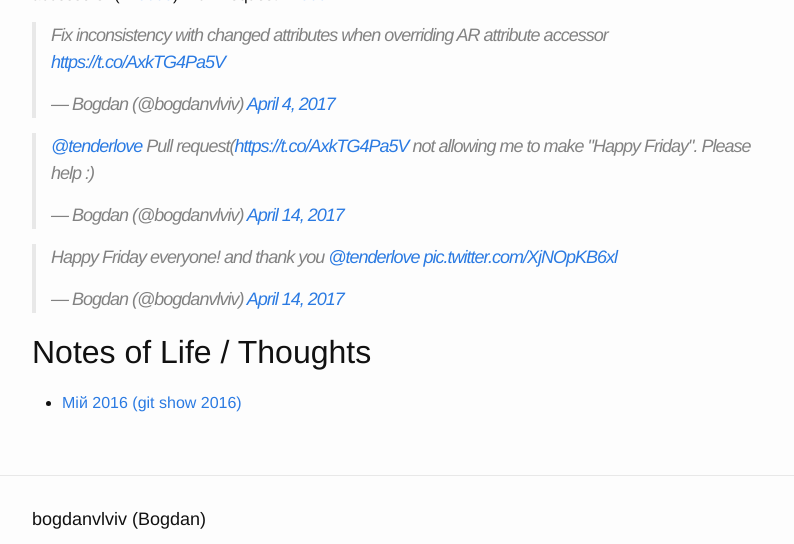
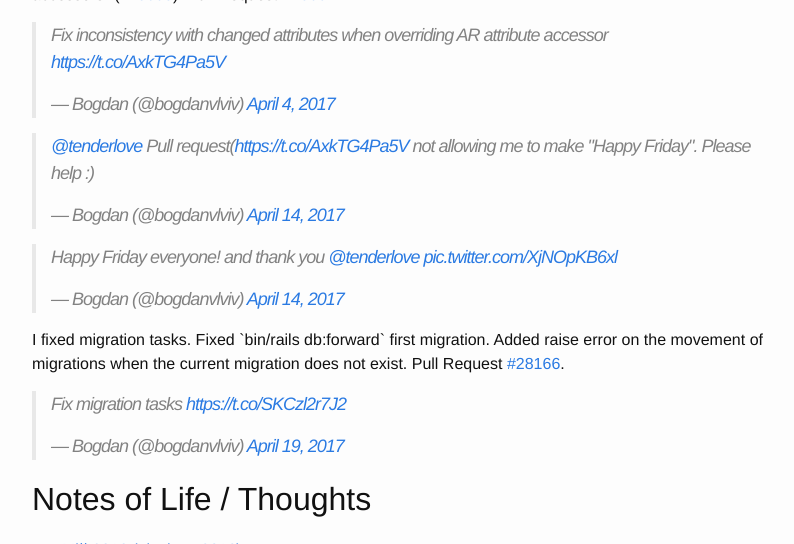
Before and after one commit to crowdpro3/bogdanvlviv.github.io, a Jekyll site: the page built from about.html, in a window 1280 px wide and 900 px high, scrolled down 1945 px, cut to the strip 0-544 px from the top of the window. Shown: the whole strip, without its empty margins (238-1032 px from the left). Built offline with Jekyll 4.4.1, drawn with Linux system fonts in a browser that asks for light colours; comment, search, counter and statistics services are not loaded.

Commit message:
Add new swags on about page :tada:

```diff
--- a/about.html
+++ b/about.html
@@ -204,6 +204,15 @@ permalink: /about.html
   <blockquote class="twitter-tweet" data-lang="en"><p lang="en" dir="ltr">Happy Friday everyone! and thank you <a href="https://twitter.com/tenderlove">@tenderlove</a> <a href="https://t.co/XjNOpKB6xl">pic.twitter.com/XjNOpKB6xl</a></p>&mdash; Bogdan (@bogdanvlviv) <a href="https://twitter.com/bogdanvlviv/status/852947072852664325">April 14, 2017</a></blockquote>
 </p>
 
+<p>
+  I fixed migration tasks.
+  Fixed `bin/rails db:forward` first migration.
+  Added raise error on the movement of migrations when the current migration does not exist.
+  Pull Request <a href="https://github.com/rails/rails/pull/28166" target="_blank">#28166</a>.
+
+  <blockquote class="twitter-tweet" data-lang="en"><p lang="en" dir="ltr">Fix migration tasks <a href="https://t.co/SKCzl2r7J2">https://t.co/SKCzl2r7J2</a></p>&mdash; Bogdan (@bogdanvlviv) <a href="https://twitter.com/bogdanvlviv/status/854846584898670596">April 19, 2017</a></blockquote>
+</p>
+
 <h2>Notes of Life / Thoughts</h2>
 
 <ul>
```
